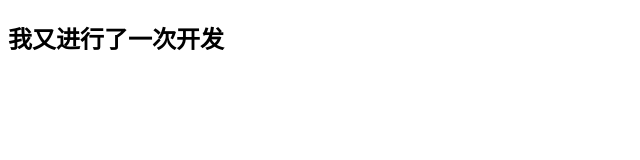
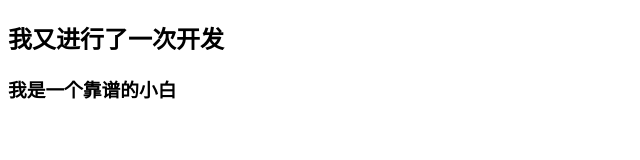
Before and after one commit to lvyangV/branch, a plain HTML site: page index.html in a window 1280 px wide. Shown: the whole page, without its empty margins (0-640 px from the left). Drawn offline with Linux system fonts and the light colour scheme.

Commit message:
我是靠谱小白，我进行代码提交了

```diff
--- a/index.html
+++ b/index.html
@@ -8,5 +8,6 @@
 </head>
 <body>
     <h2>我又进行了一次开发</h2>
+    <h3>我是一个靠谱的小白</h3>
 </body>
 </html>
```
Also changed, not shown: git分支命令.txt (added).
